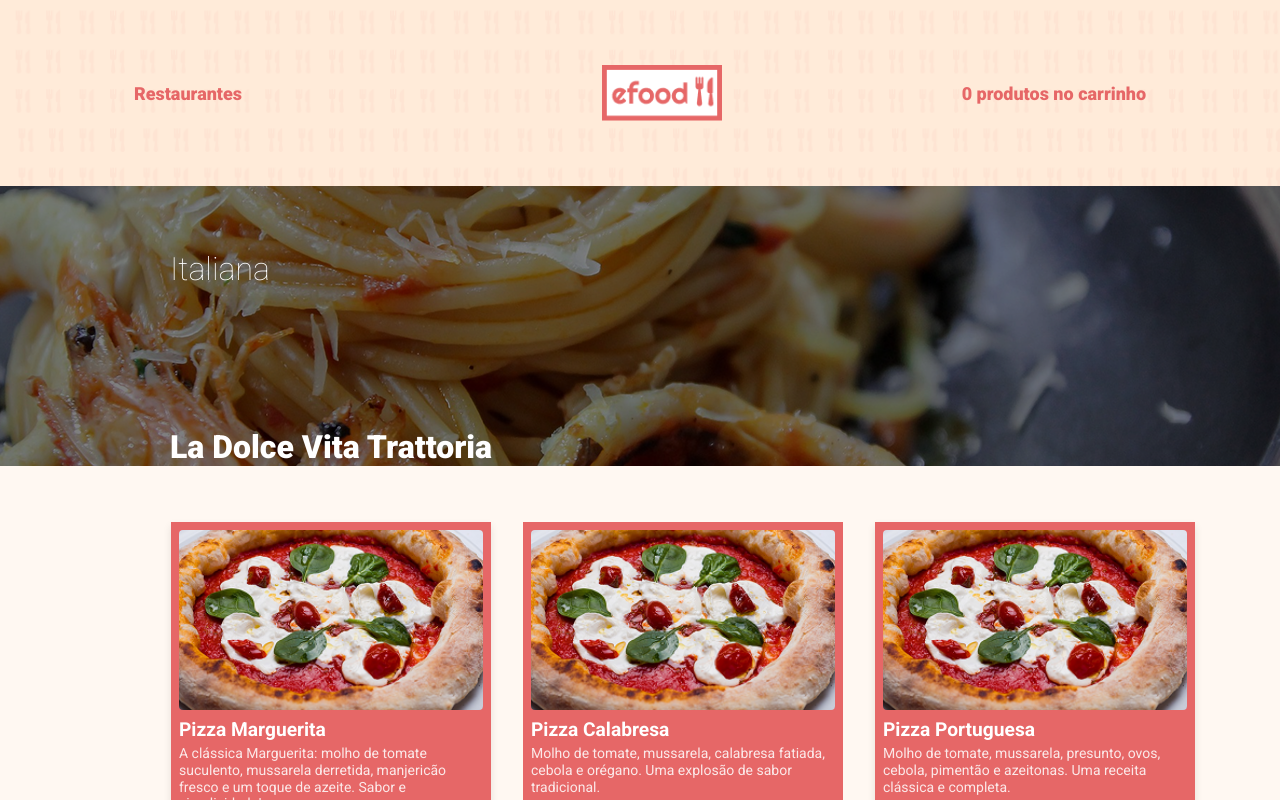
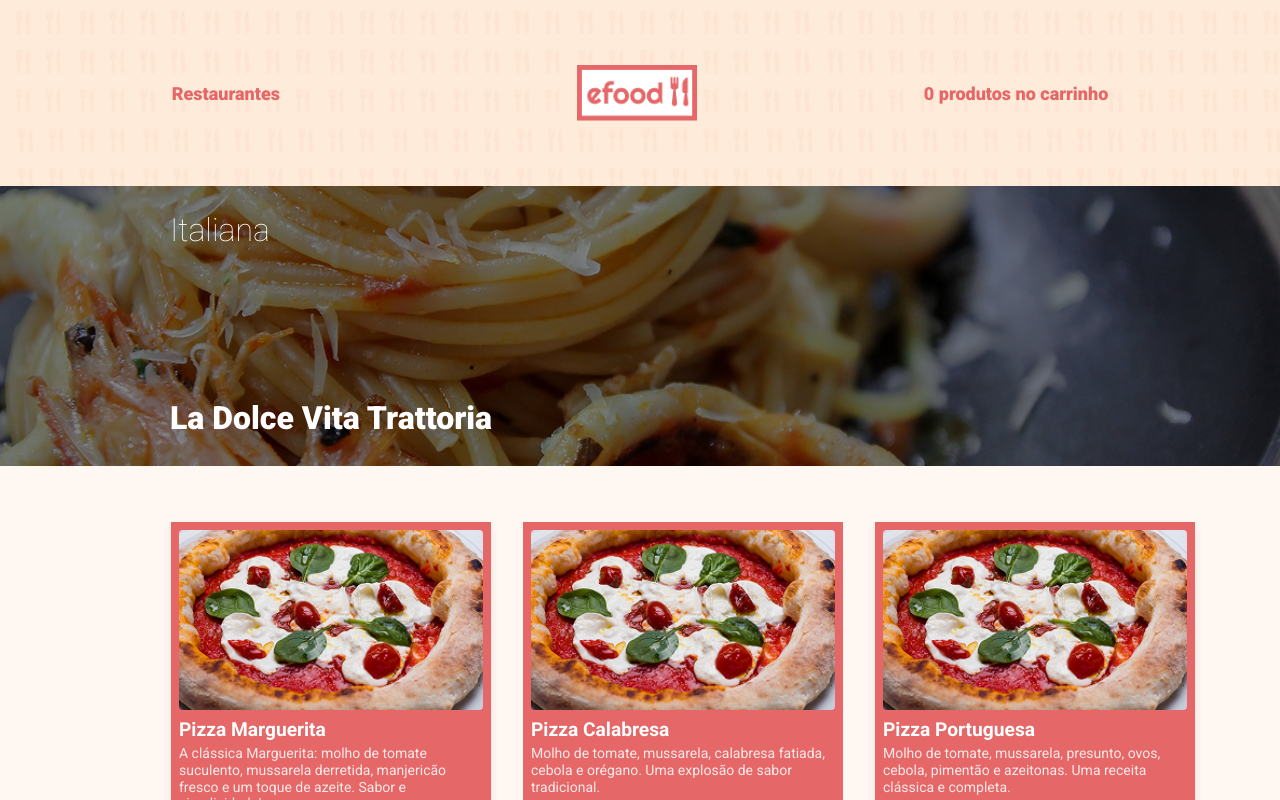
Before and after one commit to lh5818181/Exercicio_Efood, a React (Create React App) app: page /profile in a window 1280 px wide. Shown: the top 800 px of the page. Built offline with nearby package versions, Linux system fonts and the light colour scheme.

Commit message:
ajustando perfil

```diff
--- a/src/components/Footer/styles.ts
+++ b/src/components/Footer/styles.ts
@@ -9,6 +9,7 @@ export const BannerFooterContainer = styled.div`
   flex-direction: column;
   align-items: center;
   justify-content: center;
+  margin-top: 120px;
 `;
 
 export const FooterImagem = styled.div<{ bg: string }>`
--- a/src/components/Header/Styles.ts
+++ b/src/components/Header/Styles.ts
@@ -7,9 +7,7 @@ position: relative;
     width: 100%;
     height: 186px;
     display: flex;
-    -webkit-box-align: center;
     align-items: center;
-    -webkit-box-pack: center;
     justify-content: space-around;
     gap: 2rem;
     text-align: center;
@@ -32,23 +30,24 @@ export const Logo = styled.img`
   z-index: 2;
   width: 120px;
   height: auto;
-  left: 50%;
 `;
 
 export const Title = styled.h2`
-  position: relative;
-  z-index: 2;
-  color: ${Cores.vermelhoClaro};
-    font-family: 'Roboto', sans-serif;
-  font-size: 18px;
-  font-weight: 900;
-  white-space: nowrap;
+    color: ${Cores.vermelhoClaro};
+    position: relative;
+    margin-left: 171px;
+    z-index: 2;
+    font-family: Roboto, sans-serif;
+    font-size: 18px;
+    font-weight: 900;
 `;
 
 export const LogoLink = styled(Link)`
   display: flex;
   align-items: center;
   text-decoration: none;
+    margin-right: 193px;
+    margin-left: 264px;
 `;
 
 export const CartButton = styled.button`
@@ -61,4 +60,5 @@ export const CartButton = styled.button`
   font-weight: 900;
   position: relative;
   z-index: 2;
+  margin-right: 171px;
 `;
--- a/src/components/MenuList/styles.ts
+++ b/src/components/MenuList/styles.ts
@@ -2,12 +2,11 @@
 import styled from 'styled-components';
 
 export const Listagem = styled.div`
-height: 708px;
+height: 792px;
     width: 1024px;
     margin-left: 171px;
     margin-right: 171px;
     margin-top: 56px;
-    margin-bottom: 120px;
     display: grid
 ;
     grid-template-columns: 1fr 1fr 1fr;
--- a/src/components/ProfileBanner/styles.ts
+++ b/src/components/ProfileBanner/styles.ts
@@ -16,13 +16,24 @@ export const Banner = styled.section<{ bg: string }>`
 export const Category = styled.span`
     font-size: 32px;
     font-weight: 100;
-    padding-top: 10px;
-    padding-bottom: 140px;
+    font-family: 'Roboto', sans-serif;
+    margin-top: 25px;
     margin-left: 170px;
+    margin-bottom: 156px;
+    font-family: Roboto;
+    line-height: 100%;
+    letter-spacing: 0%;
+
+}
 `;
 
 export const Name = styled.h1`
-  font-size: 32px;
-  font-weight: 900;
-  margin-left: 170px;
+    font-size: 32px;
+    font-weight: 900;
+    margin-left: 170px;
+    margin-bottom: 32px;
+    font-family: Roboto;
+    line-height: 100%;
+    letter-spacing: 0%;
+
 `;
```
